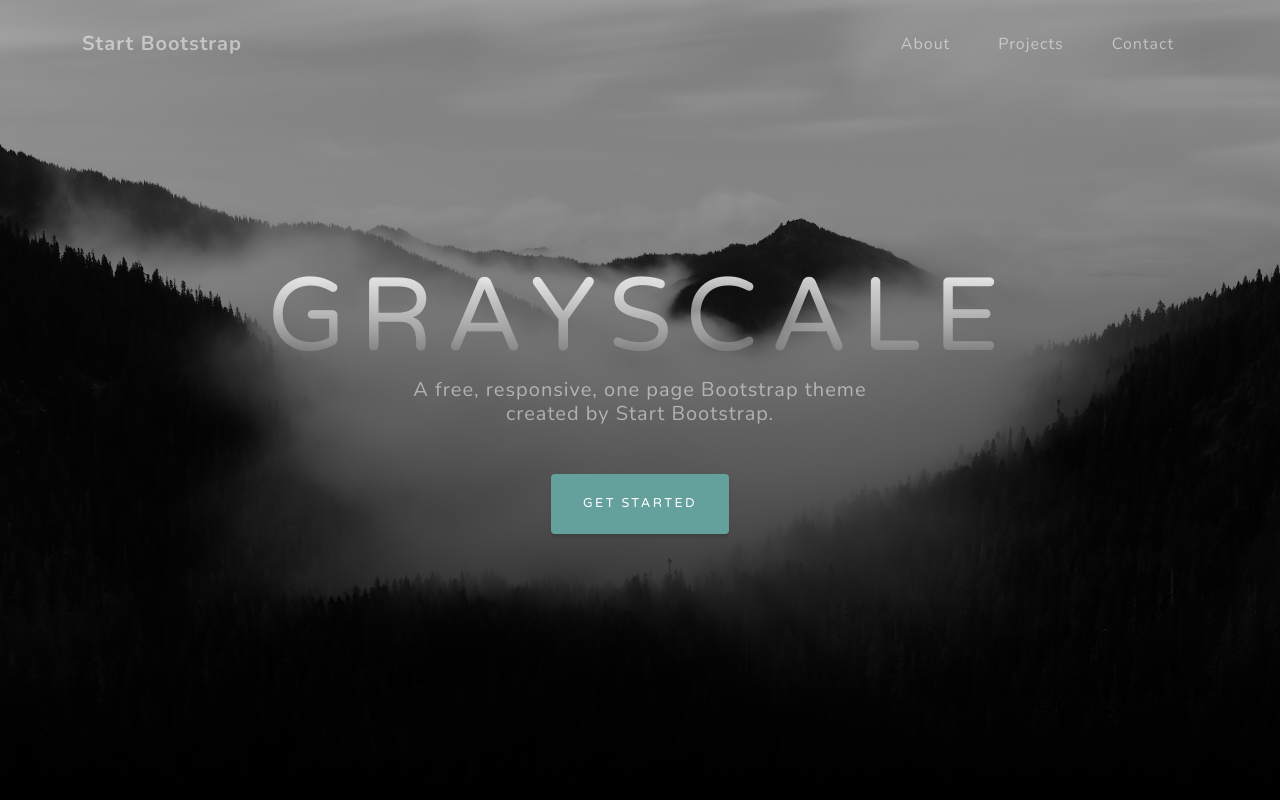
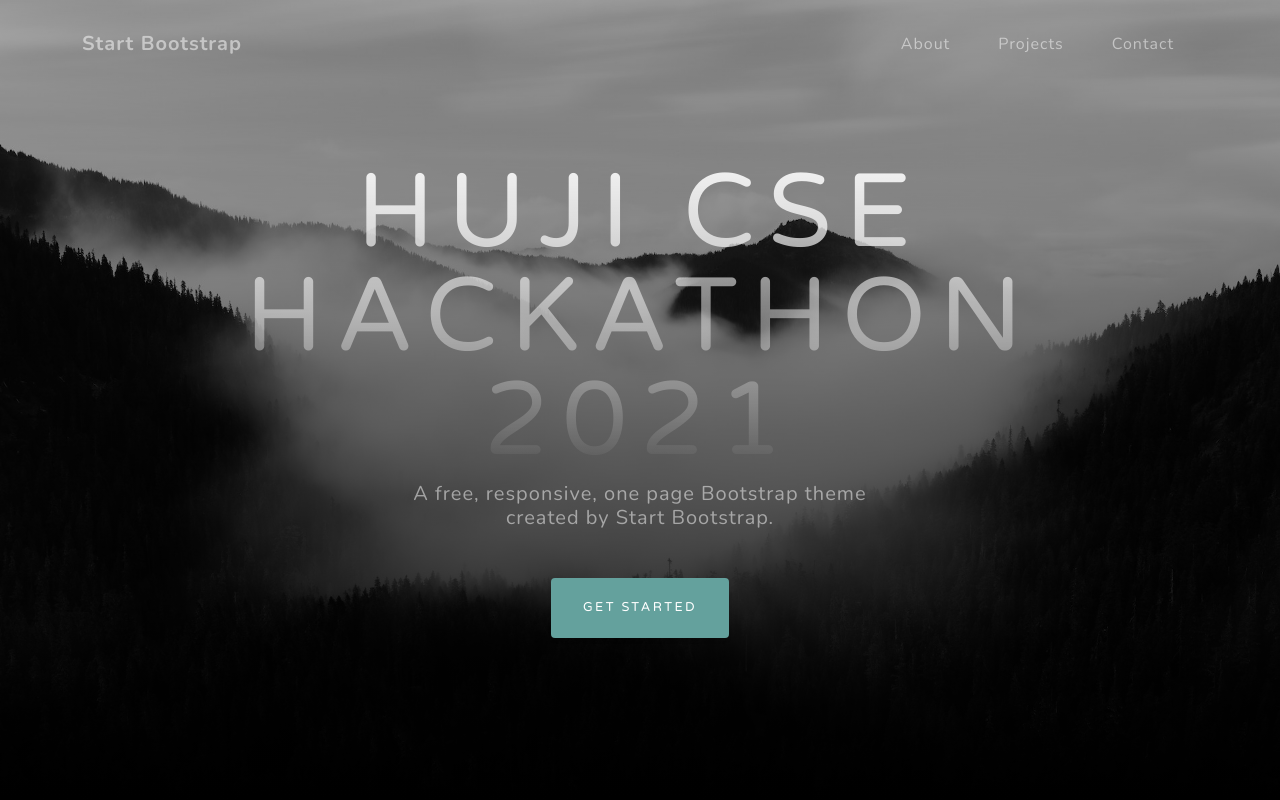
Before and after one commit to ShaiYer/cse-hackathon-2021, a plain HTML site: page index.html in a window 1280 px wide. Shown: the top 800 px of the page. Drawn offline with nearby package versions, Linux system fonts and the light colour scheme.

Commit message:
update title

```diff
--- a/index.html
+++ b/index.html
@@ -37,7 +37,7 @@
         <header class="masthead">
             <div class="container d-flex h-100 align-items-center">
                 <div class="mx-auto text-center">
-                    <h1 class="mx-auto my-0 text-uppercase">Grayscale</h1>
+                    <h1 class="mx-auto my-0 text-uppercase">HUJI CSE HACKATHON 2021</h1>
                     <h2 class="text-white-50 mx-auto mt-2 mb-5">A free, responsive, one page Bootstrap theme created by Start Bootstrap.</h2>
                     <a class="btn btn-primary js-scroll-trigger" href="#about">Get Started</a>
                 </div>
```
